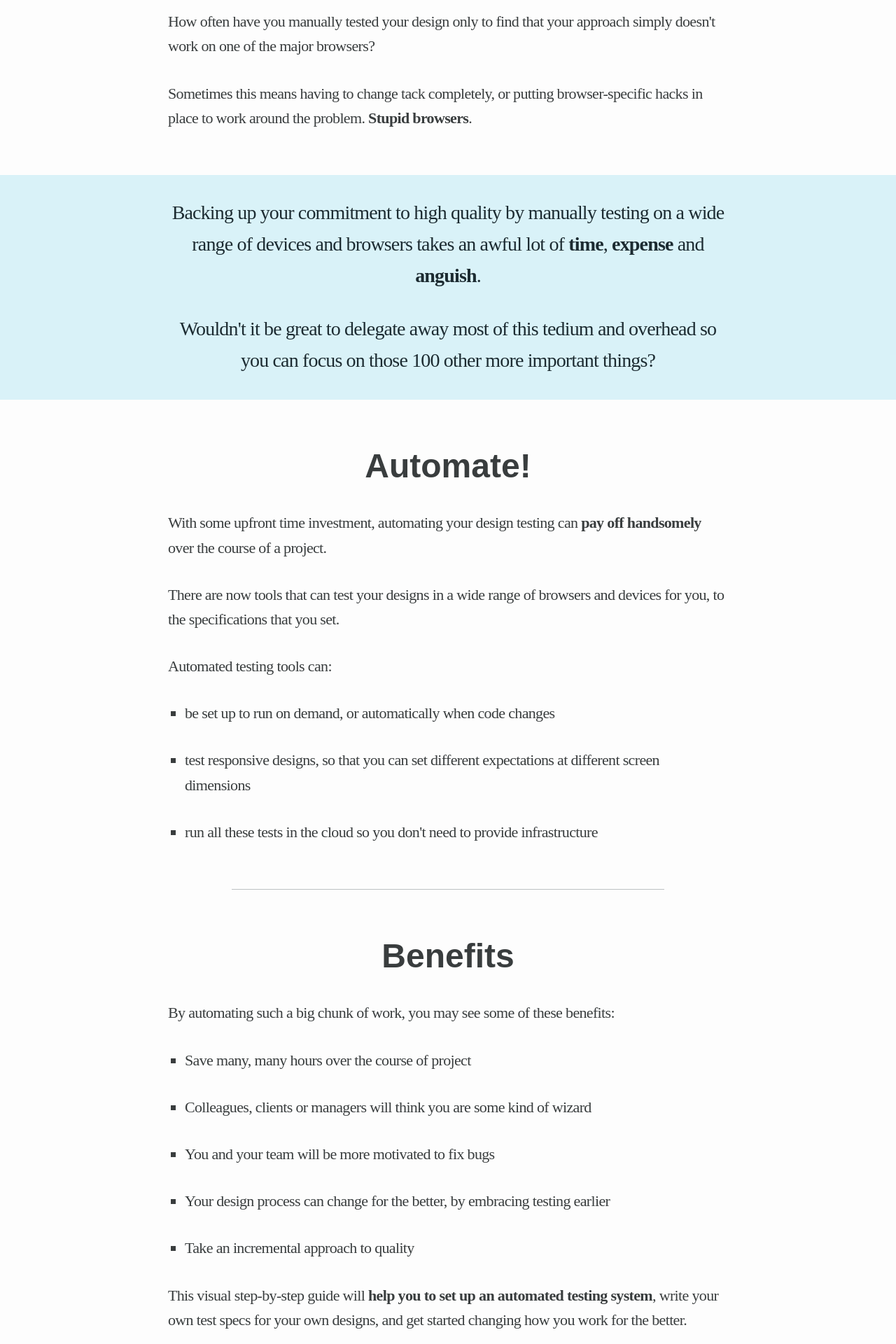
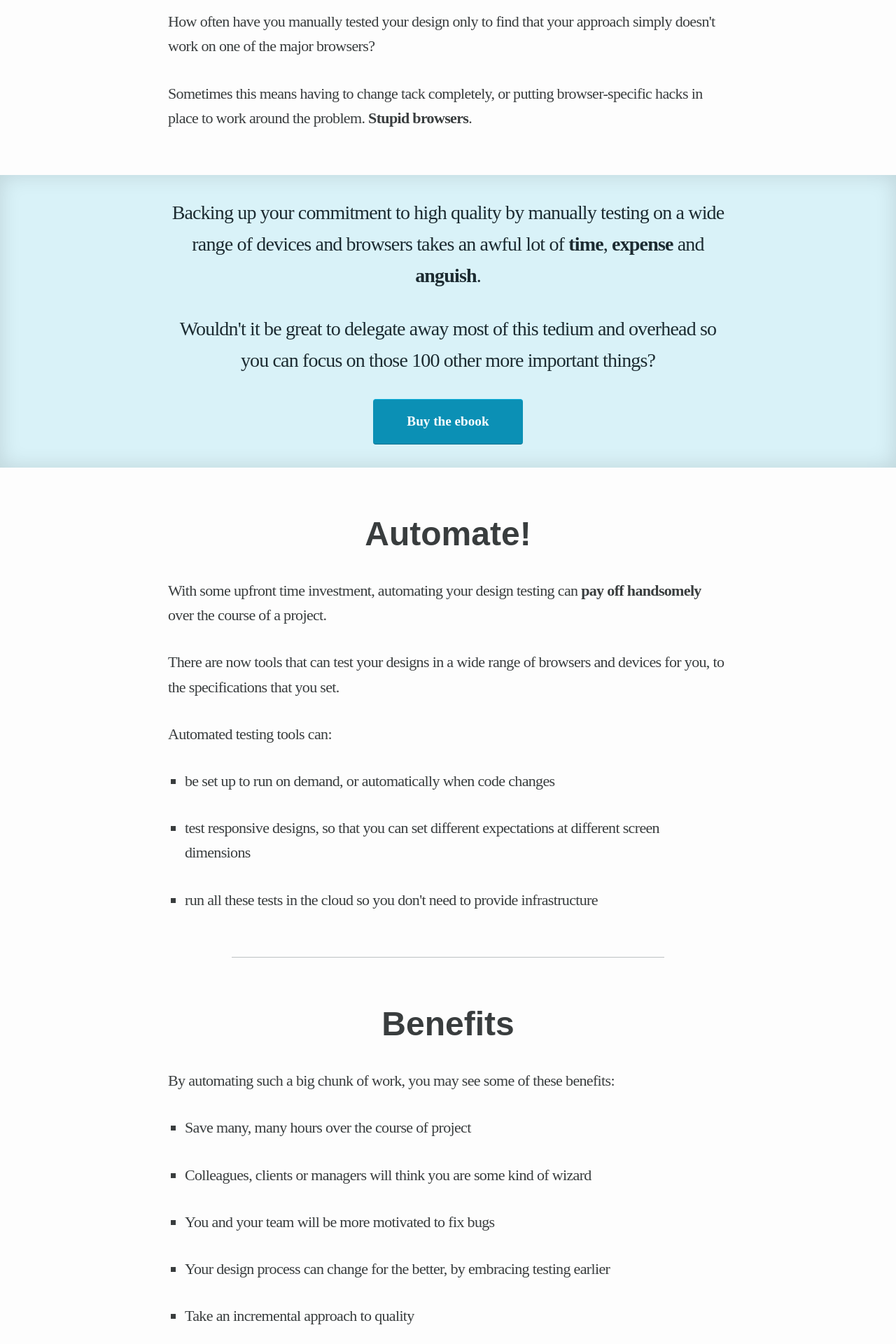
Before and after one commit to froots/froots.github.io, a Jekyll site: the page built from automated-testing-for-web-designers/index.html, in a window 1280 px wide. Shown: the part 1526-3446 px from the top of the page at 70% size. Built offline with Jekyll 4.4.1, drawn with Linux system fonts in a browser that asks for light colours.

Commit message:
Another button. Shadow on callout

```diff
--- a/_sass/landing/_callouts.scss
+++ b/_sass/landing/_callouts.scss
@@ -1,5 +1,6 @@
 .intro,
 .callout {
+  box-shadow: inset 0 0 30px rgba(0,0,0,.13);
   margin-bottom: $vertical-unit;
   padding-bottom: 1px;
   padding-top: $vertical-unit;
@@ -7,7 +8,6 @@
 
 .intro {
   background-color: darken($color-background, 2%);
-  box-shadow: inset 0 0 30px rgba(0,0,0,.13);
 }
 
 .callout {
--- a/automated-testing-for-web-designers/index.html
+++ b/automated-testing-for-web-designers/index.html
@@ -36,6 +36,9 @@ title:  Automated Testing for Web Designers
   <div class="row">
     <p class="callout-text">Backing up your commitment to high quality by manually testing on a wide range of devices and browsers takes an awful lot of <strong>time</strong>, <strong>expense</strong> and <strong>anguish</strong>.</p>
     <p class="callout-text">Wouldn't it be great to delegate away most of this tedium and overhead so you can focus on those 100 other more important things?</p>
+    <div class="buttons buttons-flow">
+      <a href="#buy" class="button button-primary">Buy the ebook</a>
+    </div>
   </div>
 </div>
 
```
